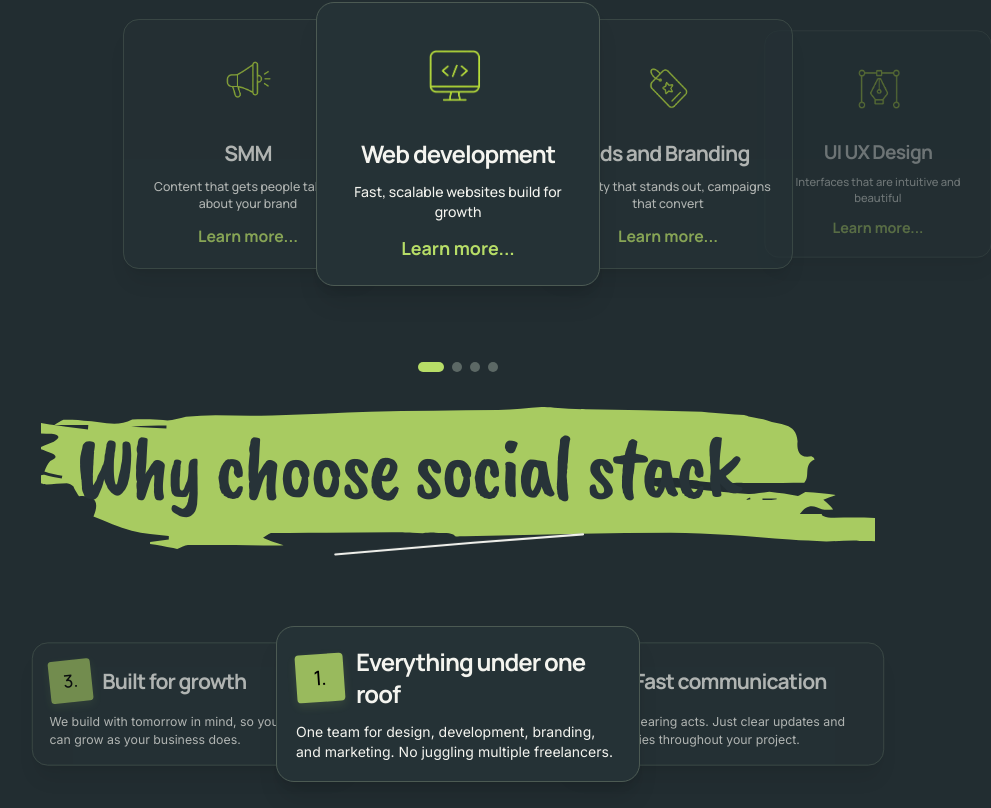
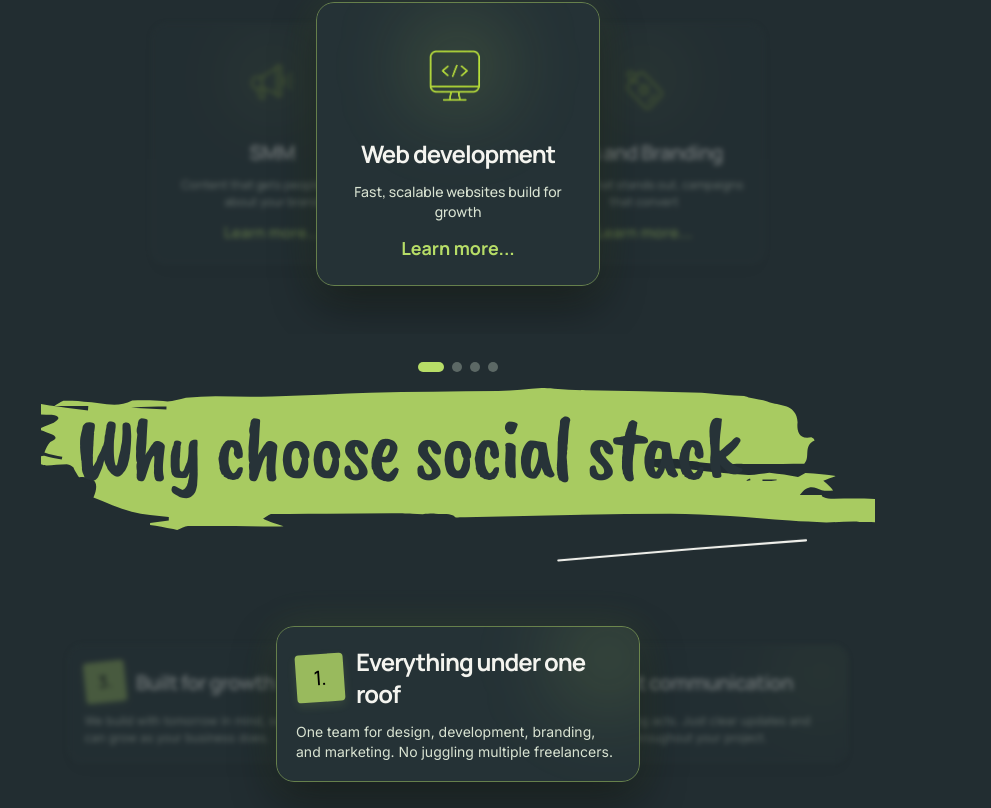
Before and after one commit to rayyanahmed25i3127/socialstack.devs, a React (Vite) app in the folder frontend/: page / in a window 1280 px wide. Shown: the part 1112-1920 px from the top of the page, without its empty margins (182-1173 px from the left). Built offline with nearby package versions, Linux system fonts and the light colour scheme; no server answers.

Commit message:
DEcorated Homepage, doodle placement and rebuild stack is left

```diff
--- a/frontend/src/app/pages/HomePage.tsx
+++ b/frontend/src/app/pages/HomePage.tsx
@@ -2,7 +2,7 @@
 // HomePage - Modified to remove hero icons, unify theme spacing, and add animations
 // ─────────────────────────────────────────────────────────────────────────────
 
-import { useCallback, useEffect, useRef, useState } from "react";
+import { cloneElement, useCallback, useEffect, useRef, useState } from "react";
 import { motion, AnimatePresence } from "motion/react";
 
 import { Header } from "./Header";
@@ -1333,68 +1333,103 @@
 function NumberBadge({ n, rotate }) {
   return (
     <div
-      className={`shrink-0 size-[48px] rounded-[4px] bg-[rgba(183,221,103,0.8)] shadow-[0px_4px_10px_0px_rgba(183,221,103,0.12)] flex items-center justify-center ${rotate}`}
-    >
-      <span className="font-['Manrope:Medium',sans-serif] font-medium text-[20px] text-black">{n}.</span>
-    </div>
-  );
-}
-
-function ServiceCard({ icon, title, desc, isLight }) {
+      className={`shrink-0 size-7 md:size-[48px] rounded-[4px] bg-[rgba(183,221,103,0.8)] shadow-[0px_4px_10px_0px_rgba(183,221,103,0.12)] flex items-center justify-center ${rotate}`}
+    >
+      <span className="font-['Manrope:Medium',sans-serif] font-medium text-xs md:text-[20px] text-black">{n}.</span>
+    </div>
+  );
+}
+
+function ServiceCard({ icon, title, desc, isLight, active = true }) {
   return (
     <motion.div
       whileHover={{ y: -6, scale: 1.04 }}
       whileTap={{ scale: 0.98 }}
       transition={{ duration: 0.25, ease: "easeInOut" }}
-      className={`group relative rounded-[18px] cursor-pointer touch-manipulation [-webkit-tap-highlight-color:transparent] w-full h-full px-5 py-6 flex flex-col items-center text-center gap-3 justify-center transition-colors duration-300 shadow-xl ${
-        isLight ? "bg-[rgba(111,127,60,0.15)]" : "bg-[#253236]"
+      className={`group relative overflow-hidden rounded-[18px] cursor-pointer touch-manipulation [-webkit-tap-highlight-color:transparent] w-full h-full px-3 py-3 md:px-5 md:py-6 flex flex-col items-center text-center gap-1.5 md:gap-3 justify-center transition-shadow duration-300 ${
+        isLight ? "bg-[#eef3e2]" : "bg-[#253236]"
+      } ${
+        active
+          ? isLight
+            ? "shadow-[0_18px_45px_rgba(63,79,74,0.22)]"
+            : "shadow-[0_18px_45px_rgba(0,0,0,0.45),0_0_40px_rgba(183,221,103,0.12)]"
+          : "shadow-lg"
       }`}
     >
-      {icon}
-      <h3 className={`font-['Manrope:Bold',sans-serif] font-bold text-2xl tracking-[-1px] ${isLight ? "text-[#253236]" : "text-[#f4f4ef]"}`}>
+      {/* soft decorative glow behind the icon */}
+      <div
+        aria-hidden
+        className="absolute top-2 md:top-4 left-1/2 -translate-x-1/2 size-14 md:size-24 rounded-full pointer-events-none blur-2xl"
+        style={{ background: isLight ? "rgba(111,127,60,0.28)" : "rgba(183,221,103,0.18)" }}
+      />
+      <div className="relative">{icon}</div>
+      <h3 className={`relative font-['Manrope:Bold',sans-serif] font-bold text-base md:text-2xl tracking-[-1px] ${isLight ? "text-[#253236]" : "text-[#f4f4ef]"}`}>
         {title}
       </h3>
       {desc && (
-        <p className={`font-['Manrope:Medium',sans-serif] font-medium text-sm ${isLight ? "text-[#253236]" : "text-[#f4f4ef]"}`}>
+        <p className={`relative font-['Manrope:Medium',sans-serif] font-medium text-[11px] md:text-sm ${isLight ? "text-[#3f4a3b]" : "text-[#d9e3d2]"}`}>
           {desc}
         </p>
       )}
-      <p className={`font-['Manrope:Bold',sans-serif] font-bold text-lg group-hover:underline transition-colors duration-300 ${isLight ? "text-[#6f7f3c]" : "text-[#b7dd67]"}`}>
+      <p className={`relative font-['Manrope:Bold',sans-serif] font-bold text-xs md:text-lg group-hover:underline transition-colors duration-300 ${isLight ? "text-[#6f7f3c]" : "text-[#b7dd67]"}`}>
         Learn more...
       </p>
       <div
         aria-hidden
         className={`absolute border border-solid inset-0 pointer-events-none rounded-[18px] transition-colors duration-300 ${
-          isLight ? "border-[#4f5a4b] group-hover:border-[rgba(111,127,60,0.6)]" : "border-[#4c5a53] group-hover:border-[rgba(183,221,103,0.6)]"
+          isLight
+            ? active
+              ? "border-[rgba(111,127,60,0.55)] group-hover:border-[rgba(111,127,60,0.75)]"
+              : "border-[#4f5a4b]/40"
+            : active
+              ? "border-[rgba(183,221,103,0.45)] group-hover:border-[rgba(183,221,103,0.7)]"
+              : "border-[#4c5a53]/40"
         }`}
       />
     </motion.div>
   );
 }
 
-function WhyCard({ badge, title, desc, isLight }) {
+function WhyCard({ badge, title, desc, isLight, active = true }) {
   return (
     <motion.div
       whileHover={{ y: -6, scale: 1.04 }}
       whileTap={{ scale: 0.98 }}
       transition={{ duration: 0.25, ease: "easeInOut" }}
-      className={`group relative rounded-[18px] cursor-pointer touch-manipulation [-webkit-tap-highlight-color:transparent] w-full h-full px-5 py-5 flex flex-col justify-center gap-3 transition-colors duration-300 shadow-xl ${
-        isLight ? "bg-[rgba(111,127,60,0.15)]" : "bg-[#253236]"
+      className={`group relative overflow-hidden rounded-[18px] cursor-pointer touch-manipulation [-webkit-tap-highlight-color:transparent] w-full h-full px-3 py-3 md:px-5 md:py-5 flex flex-col justify-center gap-1.5 md:gap-3 transition-shadow duration-300 ${
+        isLight ? "bg-[#eef3e2]" : "bg-[#253236]"
+      } ${
+        active
+          ? isLight
+            ? "shadow-[0_18px_45px_rgba(63,79,74,0.22)]"
+            : "shadow-[0_18px_45px_rgba(0,0,0,0.45),0_0_40px_rgba(183,221,103,0.12)]"
+          : "shadow-lg"
       }`}
     >
-      <div className="flex items-center gap-3">
+      <div
+        aria-hidden
+        className="absolute -top-4 -right-4 md:-top-6 md:-right-6 size-16 md:size-28 rounded-full pointer-events-none blur-2xl"
+        style={{ background: isLight ? "rgba(111,127,60,0.22)" : "rgba(183,221,103,0.14)" }}
+      />
+      <div className="relative flex items-center gap-2 md:gap-3">
         {badge}
-        <h3 className={`font-['Manrope:Bold',sans-serif] font-bold text-xl sm:text-2xl tracking-[-1px] ${isLight ? "text-[#253236]" : "text-[#f4f4ef]"}`}>
+        <h3 className={`font-['Manrope:Bold',sans-serif] font-bold text-sm md:text-2xl tracking-[-1px] ${isLight ? "text-[#253236]" : "text-[#f4f4ef]"}`}>
           {title}
         </h3>
       </div>
-      <p className={`font-['Inter:Medium',sans-serif] text-sm ${isLight ? "text-[#253236]" : "text-[#f4f4ef]"}`}>
+      <p className={`relative font-['Inter:Medium',sans-serif] text-[11px] md:text-sm ${isLight ? "text-[#3f4a3b]" : "text-[#d9e3d2]"}`}>
         {desc}
       </p>
       <div
         aria-hidden
         className={`absolute border border-solid inset-0 pointer-events-none rounded-[18px] transition-colors duration-300 ${
-          isLight ? "border-[#4f5a4b] group-hover:border-[rgba(111,127,60,0.6)]" : "border-[#4c5a53] group-hover:border-[rgba(183,221,103,0.6)]"
+          isLight
+            ? active
+              ? "border-[rgba(111,127,60,0.55)] group-hover:border-[rgba(111,127,60,0.75)]"
+              : "border-[#4f5a4b]/40"
+            : active
+              ? "border-[rgba(183,221,103,0.45)] group-hover:border-[rgba(183,221,103,0.7)]"
+              : "border-[#4c5a53]/40"
         }`}
       />
     </motion.div>
@@ -1403,7 +1438,32 @@
 
 function CardCarousel({ items, isLight, cardWidth = 320, minHeight = 420 }) {
   const [active, setActive] = useState(0);
+  const [dims, setDims] = useState({ w: cardWidth, h: minHeight });
+  const containerRef = useRef(null);
   const total = items.length;
+
+  useEffect(() => {
+    const el = containerRef.current;
+    if (!el) return;
+    function updateDims() {
+      const avail = el.parentElement ? el.parentElement.clientWidth : window.innerWidth;
+      if (avail < 480) {
+        setDims({ w: Math.max(160, Math.min(cardWidth * 0.7, avail * 0.66)), h: minHeight * 0.58 });
+      } else if (avail < 860) {
+        setDims({ w: Math.min(cardWidth * 0.82, avail * 0.52), h: minHeight * 0.78 });
+      } else {
+        setDims({ w: cardWidth, h: minHeight });
+      }
+    }
+    updateDims();
+    const ro = new ResizeObserver(updateDims);
+    if (el.parentElement) ro.observe(el.parentElement);
+    window.addEventListener("resize", updateDims);
+    return () => {
+      ro.disconnect();
+      window.removeEventListener("resize", updateDims);
+    };
+  }, [cardWidth, minHeight]);
 
   const go = useCallback(
     (dir) => setActive((a) => (a + dir + total) % total),
@@ -1413,6 +1473,7 @@
   return (
     <div className="w-full flex flex-col items-center gap-7">
       <div
+        ref={containerRef}
         tabIndex={0}
         role="group"
         aria-roledescription="carousel"
@@ -1426,31 +1487,36 @@
             go(-1);
           }
         }}
-        className="relative w-full max-w-[1280px] overflow-hidden outline-none rounded-2xl focus-visible:ring-2 focus-visible:ring-[#b7dd67]"
-        style={{ height: minHeight }}
+        className="relative w-full max-w-[1280px] mx-auto overflow-hidden outline-none rounded-2xl focus-visible:ring-2 focus-visible:ring-[#b7dd67]"
+        style={{ height: dims.h }}
       >
         {items.map((item, i) => {
           let offset = i - active;
           if (offset > total / 2) offset -= total;
-          if (offset < -total / 2) offset -= -total;
+          if (offset < -total / 2) offset += total;
           const abs = Math.abs(offset);
           const isActive = offset === 0;
+          // Only ever show the immediate left/right neighbor, regardless of
+          // total card count — keeps the group visually symmetric and
+          // centered no matter which card (or how many total) is active.
+          const visible = abs <= 1;
           return (
             <motion.div
               key={i}
               className="absolute left-1/2 top-1/2 px-2"
-              style={{ zIndex: total - abs, width: cardWidth }}
+              style={{ zIndex: total - abs, width: dims.w, pointerEvents: visible ? "auto" : "none" }}
               initial={false}
               animate={{
-                x: `calc(-50% + ${offset * cardWidth * 0.7}px)`,
+                x: `calc(-50% + ${offset * dims.w * 0.62}px)`,
                 y: "-50%",
-                scale: isActive ? 1 : Math.max(0.8, 1 - abs * 0.12),
-                opacity: abs > 2 ? 0 : isActive ? 1 : Math.max(0.35, 1 - abs * 0.32),
+                scale: isActive ? 1 : 0.85,
+                opacity: visible ? (isActive ? 1 : 0.32) : 0,
+                filter: isActive ? "blur(0px)" : "blur(3px)",
               }}
               transition={{ duration: 0.5, ease: [0.16, 1, 0.3, 1] }}
               onClick={() => !isActive && setActive(i)}
             >
-              {item}
+              {cloneElement(item, { active: isActive })}
             </motion.div>
           );
         })}
@@ -1552,8 +1618,10 @@
           transition={{ duration: 0.35 }}
           className="relative size-full flex items-center justify-center overflow-hidden"
         >
+          <div className="relative" style={{ width: 962, height: 190 }}>
             <WhatWeDo_Brush />
             <BrushDoodle d={doodlePaths.whatWeDo} width={304} height={15} left={488} top={166} />
+          </div>
         </motion.div>
       </ScaleFrame>
 
@@ -1564,25 +1632,25 @@
           minHeight={380}
           items={[
             <ServiceCard
-              icon={<img alt="" className="h-[100px] w-auto object-contain pointer-events-none" src={whatWeDoImgFrame28} />}
+              icon={<img alt="" className="h-10 md:h-[100px] w-auto object-contain pointer-events-none" src={whatWeDoImgFrame28} />}
               title="Web development"
               desc="Fast, scalable websites build for growth"
               isLight={false}
             />,
             <ServiceCard
-              icon={<img alt="" className="h-[100px] w-auto object-contain pointer-events-none" src={whatWeDoImgFrame29} />}
+              icon={<img alt="" className="h-10 md:h-[100px] w-auto object-contain pointer-events-none" src={whatWeDoImgFrame29} />}
               title="Ads and Branding"
               desc="Identity that stands out, campaigns that convert"
               isLight={false}
             />,
             <ServiceCard
-              icon={<img alt="" className="h-[100px] w-auto object-contain pointer-events-none" src={whatWeDoImgFrame30} />}
+              icon={<img alt="" className="h-10 md:h-[100px] w-auto object-contain pointer-events-none" src={whatWeDoImgFrame30} />}
               title="UI UX Design"
               desc="Interfaces that are intuitive and beautiful"
               isLight={false}
             />,
             <ServiceCard
-              icon={<img alt="" className="h-[100px] w-auto object-contain pointer-events-none" src={whatWeDoImgFrame31} />}
+              icon={<img alt="" className="h-10 md:h-[100px] w-auto object-contain pointer-events-none" src={whatWeDoImgFrame31} />}
               title="SMM"
               desc="Content that gets people talking about your brand"
               isLight={false}
@@ -1599,8 +1667,10 @@
           transition={{ duration: 0.35 }}
           className="relative size-full flex items-center justify-center overflow-hidden"
         >
+          <div className="relative" style={{ width: 834, height: 180 }}>
             <Why_Brush />
             <BrushDoodle d={doodlePaths.whySocialStack} width={228} height={20} left={526} top={152} />
+          </div>
         </motion.div>
       </ScaleFrame>
 
@@ -1640,8 +1710,10 @@
           transition={{ duration: 0.35 }}
           className="relative size-full flex items-center justify-center overflow-hidden"
         >
+          <div className="relative" style={{ width: 834, height: 180 }}>
             <How_Brush />
             <BrushDoodle d={doodlePaths.howSocialStack} width={388} height={15} left={446} top={156} />
+          </div>
         </motion.div>
       </ScaleFrame>
 
@@ -1696,8 +1768,10 @@
           transition={{ duration: 0.35 }}
           className="relative size-full flex items-center justify-center overflow-hidden"
         >
+          <div className="relative" style={{ width: 962, height: 190 }}>
             <LHero_Brush />
             <BrushDoodle d={doodlePaths.whatWeDo} width={304} height={15} left={488} top={166} color="#6F7F3C" />
+          </div>
         </motion.div>
       </ScaleFrame>
 
@@ -1708,25 +1782,25 @@
           minHeight={380}
           items={[
             <ServiceCard
-              icon={<img alt="" className="h-[100px] w-auto object-contain pointer-events-none" src={lHeroImgFrame28} />}
+              icon={<img alt="" className="h-10 md:h-[100px] w-auto object-contain pointer-events-none" src={lHeroImgFrame28} />}
               title="Web development"
               desc="Fast, scalable websites build for growth"
               isLight={true}
             />,
             <ServiceCard
-              icon={<img alt="" className="h-[100px] w-auto object-contain pointer-events-none" src={lHeroImgFrame29} />}
+              icon={<img alt="" className="h-10 md:h-[100px] w-auto object-contain pointer-events-none" src={lHeroImgFrame29} />}
               title="Ads and Branding"
               desc="Identity that stands out, campaigns that convert"
               isLight={true}
             />,
             <ServiceCard
-              icon={<img alt="" className="h-[100px] w-auto object-contain pointer-events-none" src={lHeroImgFrame30} />}
+              icon={<img alt="" className="h-10 md:h-[100px] w-auto object-contain pointer-events-none" src={lHeroImgFrame30} />}
               title="UI UX Design"
               desc="Interfaces that are intuitive and beautiful"
               isLight={true}
             />,
             <ServiceCard
-              icon={<img alt="" className="h-[100px] w-auto object-contain pointer-events-none" src={lHeroImgFrame31} />}
+              icon={<img alt="" className="h-10 md:h-[100px] w-auto object-contain pointer-events-none" src={lHeroImgFrame31} />}
               title="SMM"
               desc="Content that gets people talking about your brand"
               isLight={true}
@@ -1743,8 +1817,10 @@
           transition={{ duration: 0.35 }}
           className="relative size-full flex items-center justify-center overflow-hidden"
         >
+          <div className="relative" style={{ width: 834, height: 180 }}>
             <LHero_Brush1 />
             <BrushDoodle d={doodlePaths.whySocialStack} width={228} height={20} left={526} top={152} color="#6F7F3C" />
+          </div>
         </motion.div>
       </ScaleFrame>
 
@@ -1784,8 +1860,10 @@
           transition={{ duration: 0.35 }}
           className="relative size-full flex items-center justify-center overflow-hidden"
         >
+          <div className="relative" style={{ width: 834, height: 180 }}>
             <LHero_Brush2 />
             <BrushDoodle d={doodlePaths.howSocialStack} width={388} height={15} left={446} top={156} color="#6F7F3C" />
+          </div>
         </motion.div>
       </ScaleFrame>
 
```
Lines whose indentation alone changed are shown as unchanged.
